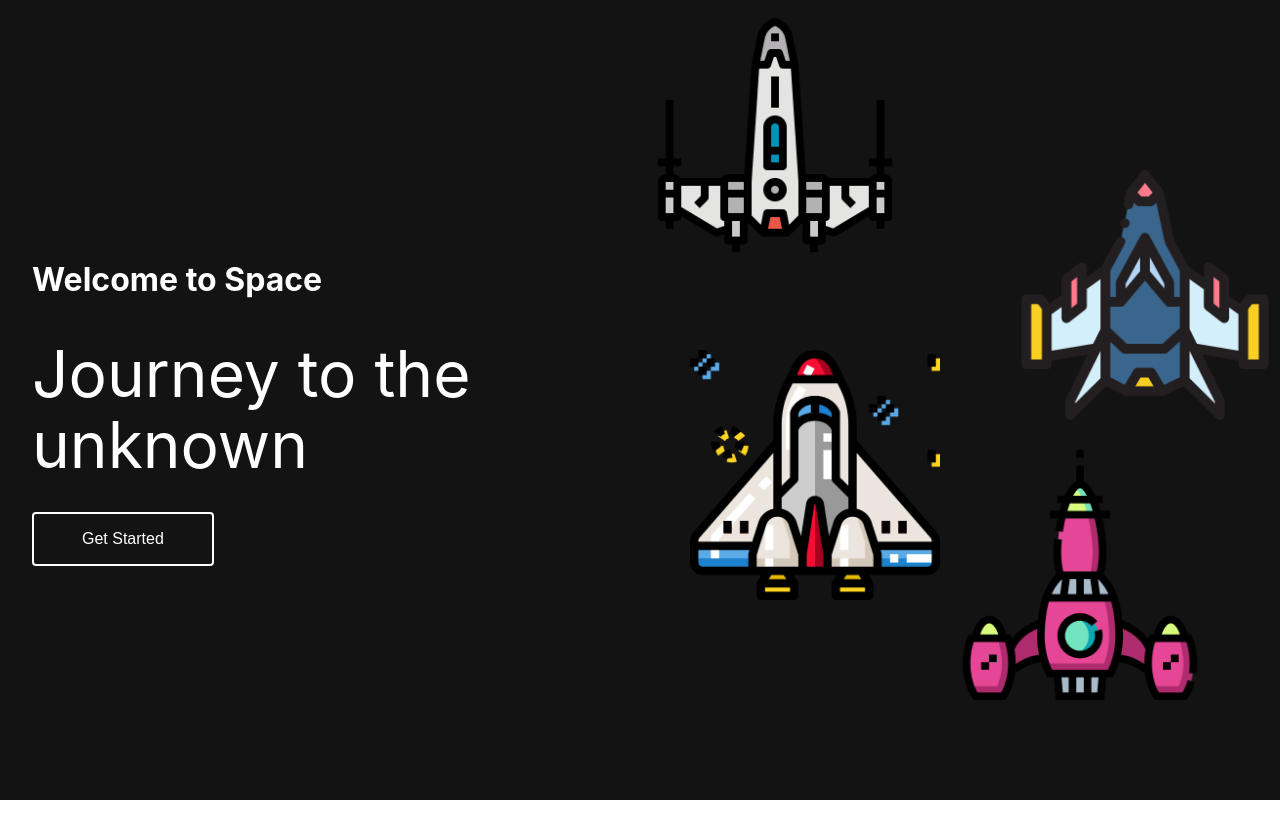
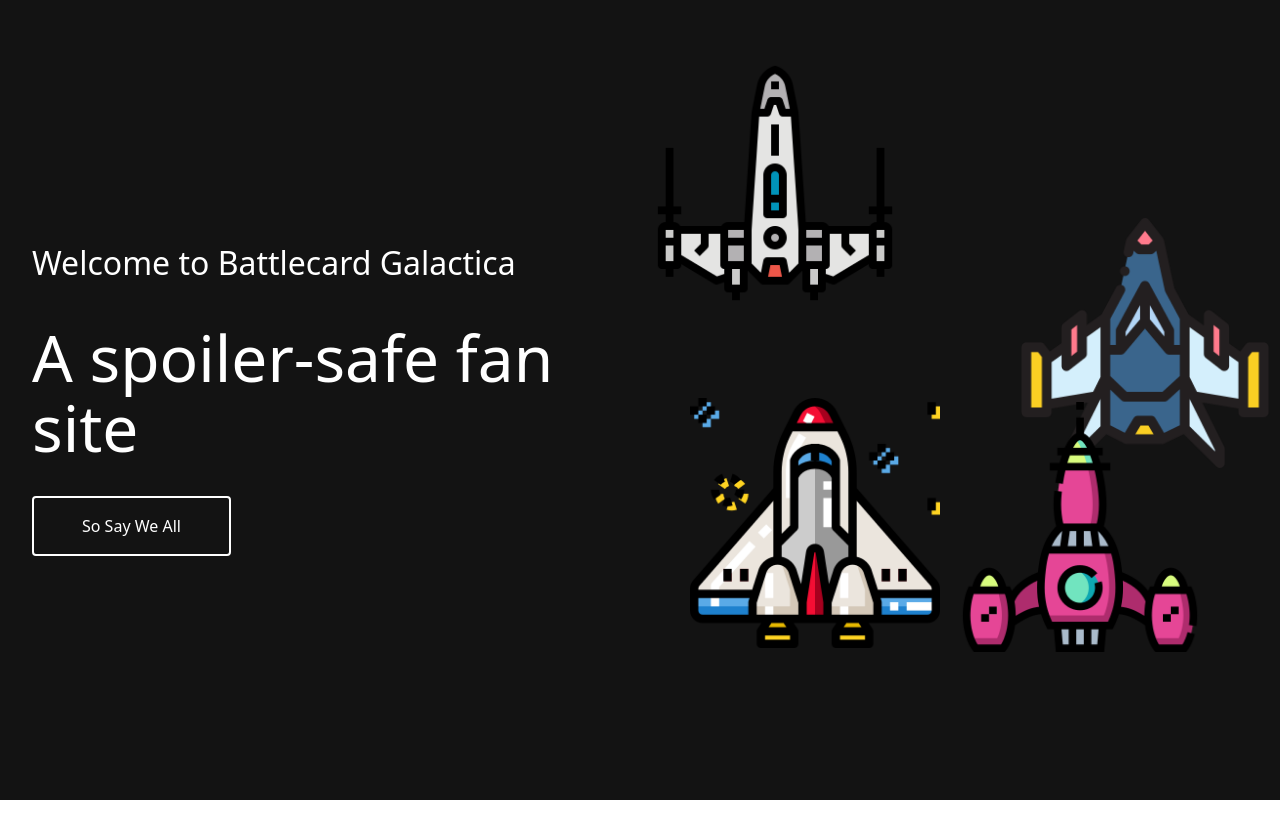
Before and after one commit to johi-hub/battlecard-galactica, a React (Create React App) app in the folder client/: page / in a window 1280 px wide. Shown: the top 838 px of the page. After the commit the page ends 800 px from the top, so only its background shows below. Built offline with nearby package versions, Linux system fonts and the light colour scheme.

Commit message:
modified padding in columnleft, added media screen to p tag

```diff
--- a/client/src/components/Hero.js
+++ b/client/src/components/Hero.js
@@ -5,6 +5,7 @@ import BattleshipOne from '../images/battleship-1.png';
 import BattleshipTwo from '../images/battleship-2.png';
 import BattleshipThree from '../images/battleship-3.png';
 import BattleshipFour from '../images/battleship-4.png';
+import '../scss/sections/_hero.scss';
 
 const Section = styled.section`
 height: 100vh;
@@ -21,8 +22,9 @@ height: 100vh;
 padding: 3rem calc((100vw - 1300px) /2);
 
 @media screen and (max-width: 768px) {
-    grid-template-columns: 1fr 1fr;
+    grid-template-columns: 1fr;
 }
+
 `;
 
 const ColumnLeft = styled.div`
@@ -31,20 +33,27 @@ color: #fff;
 flex-direction: column;
 justify-content: center;
 align-items: flex-start;
-padding: 5rem 2rem;
+padding: 0 2rem;
 
 h1 {
     margin-bottom: 0.5rem;
     font-size: 2rem;
+
 }
 
 p {
     margin: 2rem 0;
     font-size: 4rem;
     line-height: 1.1;
+
+    @media screen and (max-width: 768px) {
+    font-size: 2rem;
+    width: 60vw;
 }
 
+}
 `;
+
 const Button = styled(motion.button)`
 padding: 1rem 3rem;
 font-size: 1rem;
@@ -106,14 +115,14 @@ const Hero = () => {
                         animate={{ opacity: 1}}
                         transition={{ duration: 1 }}
                         >
-                        Welcome to Space</motion.h1>
+                        Welcome to Battlecard Galactica</motion.h1>
                     <motion.p
                         variants={fadeLeft}
                         initial='hidden'
                         animate='visible'
                         transition={{ duration: 1 }}
                         >
-                        Journey to the unknown</motion.p>
+                        A spoiler-safe fan site</motion.p>
                     <Button
                         whileHover={{ scale: 1.05 }}
                         whileTap={{
@@ -125,7 +134,7 @@ const Hero = () => {
                         initial={{ opacity: 0 }}
                         animate={{opacity: 1, transition: {duration: 1.5} }}
                         >
-                        Get Started</Button>
+                        So Say We All</Button>
                 </ColumnLeft>
                 <ColumnRight>
                     <Image
--- a/client/src/scss/_custom.scss
+++ b/client/src/scss/_custom.scss
@@ -0,0 +1 @@
+@import "../../node_modules/bootstrap/scss/bootstrap.scss";
--- /dev/null
+++ b/client/src/scss/sections/_hero.scss
@@ -0,0 +1,7 @@
+@use '../custom' as *;
+
+img {
+	@include media-breakpoint-down(sm) {
+		display: none;
+	}
+}
```
